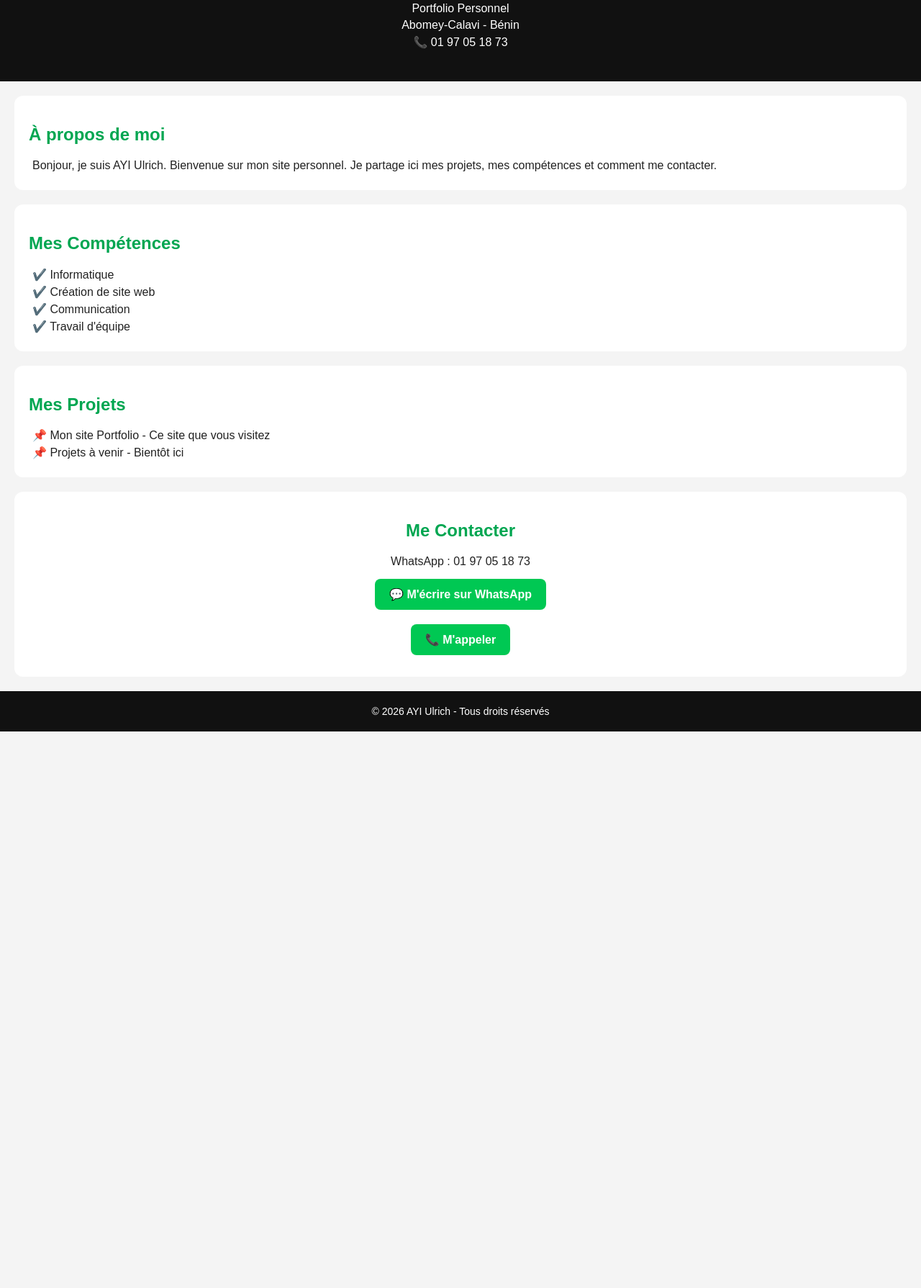
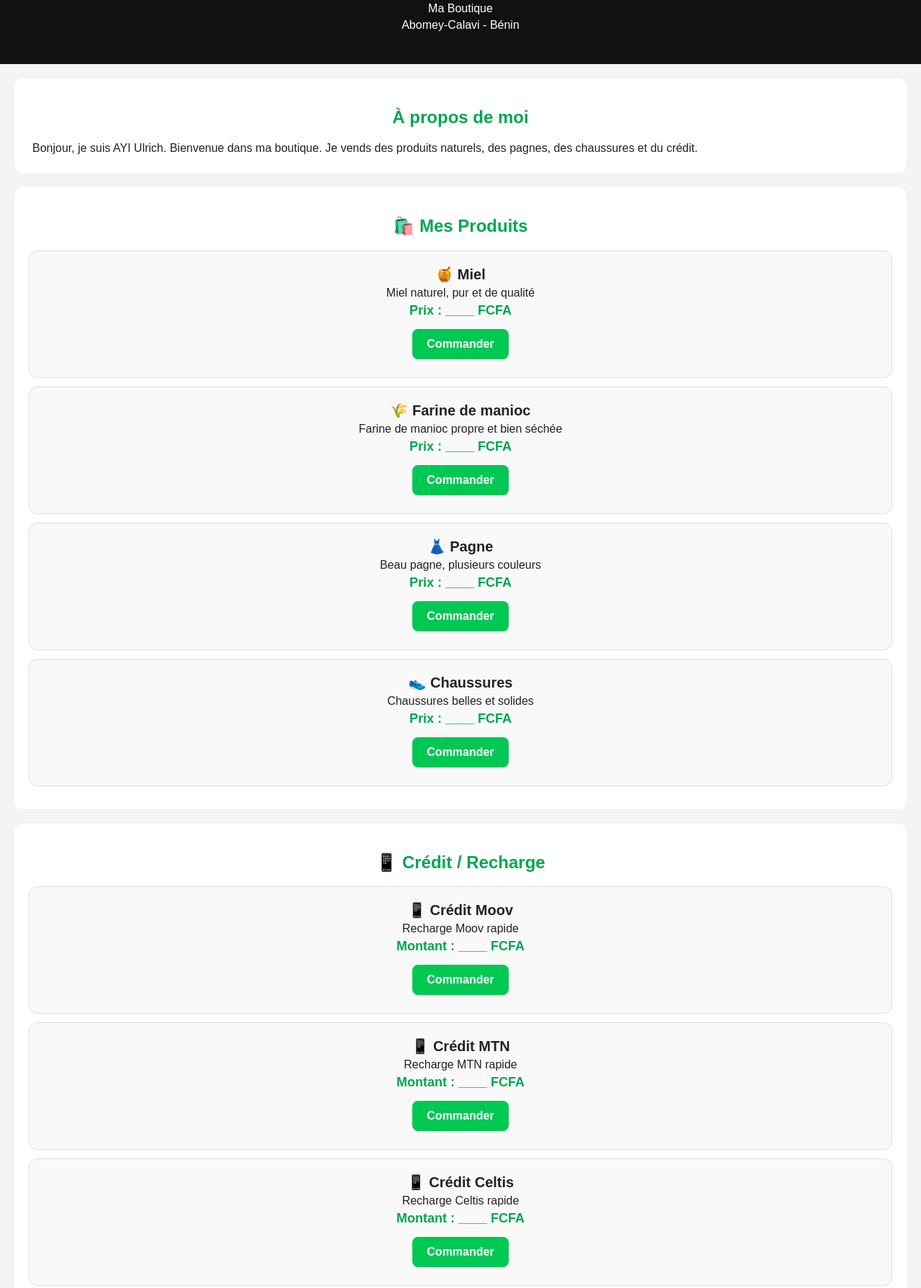
Before and after one commit to ayiulrich21-crypto/ayiulrich21-crypto.github.io, a plain HTML site: page index.html in a window 1280 px wide. Shown: the part 281-2070 px from the top of the page at 72% size. Before the commit the page ends 1297 px from the top, so only its background shows below. Drawn offline with Linux system fonts and the light colour scheme.

Commit message:
Update index.html

```diff
--- a/index.html
+++ b/index.html
@@ -3,7 +3,7 @@
 <head>
 <meta charset="UTF-8">
 <meta name="viewport" content="width=device-width, initial-scale=1.0">
-<title>AYI Ulrich - Portfolio</title>
+<title>AYI Ulrich - Boutique</title>
 <style>
 body{font-family:Arial,sans-serif;margin:0;background:#f4f4f4;color:#222;text-align:center}
 header{background:#111;color:white;padding:40px 20px}
@@ -11,7 +11,10 @@ header img{width:180px;height:180px;object-fit:cover;border-radius:50%;border:4p
 h1{margin:15px 0 5px;font-size:28px}
 p{margin:5px}
 section{background:white;margin:20px;padding:20px;border-radius:12px;text-align:left}
-h2{color:#00a651}
+h2{color:#00a651;text-align:center}
+.produit{background:#f9f9f9;border:1px solid #ddd;border-radius:12px;padding:15px;margin:12px 0;text-align:center}
+.produit h3{margin:5px;font-size:20px}
+.prix{color:#00a651;font-weight:bold;font-size:18px}
 .btn{display:inline-block;background:#00c853;color:white;padding:12px 20px;border-radius:8px;text-decoration:none;margin:10px 5px;font-weight:bold}
 footer{background:#111;color:white;padding:15px;font-size:14px}
 </style>
@@ -21,36 +24,77 @@ footer{background:#111;color:white;padding:15px;font-size:14px}
 <header>
 <img src="IMG_20260618_103712_290.jpg" alt="AYI Ulrich">
 <h1>AYI Ulrich</h1>
-<p>Portfolio Personnel</p>
+<p>Ma Boutique</p>
 <p>Abomey-Calavi - Bénin</p>
-<p>📞 01 97 05 18 73</p>
 </header>
 
 <section>
 <h2>À propos de moi</h2>
-<p>Bonjour, je suis AYI Ulrich. Bienvenue sur mon site personnel. Je partage ici mes projets, mes compétences et comment me contacter.</p>
+<p>Bonjour, je suis AYI Ulrich. Bienvenue dans ma boutique. Je vends des produits naturels, des pagnes, des chaussures et du crédit.</p>
 </section>
 
 <section>
-<h2>Mes Compétences</h2>
-<p>✔️ Informatique</p>
-<p>✔️ Création de site web</p>
-<p>✔️ Communication</p>
-<p>✔️ Travail d'équipe</p>
+<h2>🛍️ Mes Produits</h2>
+
+<div class="produit">
+<h3>🍯 Miel</h3>
+<p>Miel naturel, pur et de qualité</p>
+<p class="prix">Prix : ____ FCFA</p>
+<a class="btn" href="https://wa.me/2290197051873?text=Bonjour,%20je%20veux%20commander%20du%20Miel">Commander</a>
+</div>
+
+<div class="produit">
+<h3>🌾 Farine de manioc</h3>
+<p>Farine de manioc propre et bien séchée</p>
+<p class="prix">Prix : ____ FCFA</p>
+<a class="btn" href="https://wa.me/2290197051873?text=Bonjour,%20je%20veux%20commander%20de%20la%20Farine%20de%20manioc">Commander</a>
+</div>
+
+<div class="produit">
+<h3>👗 Pagne</h3>
+<p>Beau pagne, plusieurs couleurs</p>
+<p class="prix">Prix : ____ FCFA</p>
+<a class="btn" href="https://wa.me/2290197051873?text=Bonjour,%20je%20veux%20commander%20du%20Pagne">Commander</a>
+</div>
+
+<div class="produit">
+<h3>👟 Chaussures</h3>
+<p>Chaussures belles et solides</p>
+<p class="prix">Prix : ____ FCFA</p>
+<a class="btn" href="https://wa.me/2290197051873?text=Bonjour,%20je%20veux%20commander%20des%20Chaussures">Commander</a>
+</div>
+
 </section>
 
 <section>
-<h2>Mes Projets</h2>
-<p>📌 Mon site Portfolio - Ce site que vous visitez</p>
-<p>📌 Projets à venir - Bientôt ici</p>
+<h2>📱 Crédit / Recharge</h2>
+
+<div class="produit">
+<h3>📱 Crédit Moov</h3>
+<p>Recharge Moov rapide</p>
+<p class="prix">Montant : ____ FCFA</p>
+<a class="btn" href="https://wa.me/2290197051873?text=Bonjour,%20je%20veux%20du%20credit%20Moov">Commander</a>
+</div>
+
+<div class="produit">
+<h3>📱 Crédit MTN</h3>
+<p>Recharge MTN rapide</p>
+<p class="prix">Montant : ____ FCFA</p>
+<a class="btn" href="https://wa.me/2290197051873?text=Bonjour,%20je%20veux%20du%20credit%20MTN">Commander</a>
+</div>
+
+<div class="produit">
+<h3>📱 Crédit Celtis</h3>
+<p>Recharge Celtis rapide</p>
+<p class="prix">Montant : ____ FCFA</p>
+<a class="btn" href="https://wa.me/2290197051873?text=Bonjour,%20je%20veux%20du%20credit%20Celtis">Commander</a>
+</div>
+
 </section>
 
 <section style="text-align:center">
 <h2>Me Contacter</h2>
-<p>WhatsApp : 01 97 05 18 73</p>
-<a class="btn" href="https://wa.me/2290197051873">💬 M'écrire sur WhatsApp</a>
-<br>
-<a class="btn" href="tel:+2290197051873">📞 M'appeler</a>
+<a class="btn" href="https://wa.me/2290197051873">💬 WhatsApp</a>
 </section>
 
 <footer>
```
